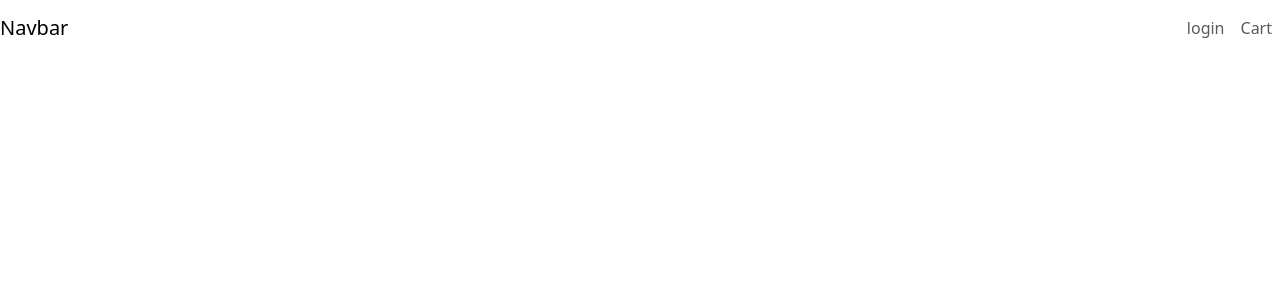
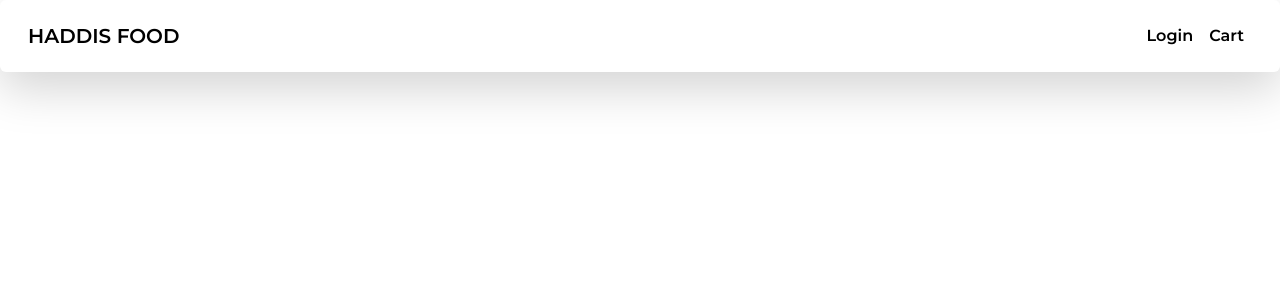
Before and after one commit to Kumilachew-g/food-delivery, a React (Create React App) app: page / in a window 1280 px wide. Shown: the top 300 px of the page. Built offline with nearby package versions, Linux system fonts and the light colour scheme.

Commit message:
Add navBar stylings

```diff
--- a/src/App.js
+++ b/src/App.js
@@ -1,5 +1,5 @@
 import './App.css';
-import 'bootstrap/dist/css/bootstrap.min.css';
+import bootstrap from '../node_modules/bootstrap/dist/css/bootstrap.min.css';
 import Navbar from './components/Navbar';
 
 function App() {
--- a/src/components/Navbar.jsx
+++ b/src/components/Navbar.jsx
@@ -3,34 +3,36 @@ import React from 'react';
 function Navbar() {
   return (
     <div>
-      <nav className='navbar navbar-expand-lg'>
-        <a className='navbar-brand' href='#'>
-          Navbar
+      <nav class='navbar navbar-expand-lg shadow-lg p-3 mb-5 bg-body rounded'>
+        <div class='container-fluid'>
+          <a class='navbar-brand' href='#'>
+            HADDIS FOOD
           </a>
           <button
-          className='navbar-toggler'
+            class='navbar-toggler'
             type='button'
-          data-toggle='collapse'
-          data-target='#navbarNav'
+            data-bs-toggle='collapse'
+            data-bs-target='#navbarNav'
             aria-controls='navbarNav'
             aria-expanded='false'
             aria-label='Toggle navigation'
           >
-          <span className='navbar-toggler-icon'></span>
+            <span class='navbar-toggler-icon'></span>
           </button>
-        <div className='collapse navbar-collapse' id='navbarNav'>
-          <ul className='navbar-nav ms-auto'>
-            <li className='nav-item'>
-              <a className='nav-link' href='#'>
-                login
+          <div class='collapse navbar-collapse' id='navbarNav'>
+            <ul class='navbar-nav ms-auto'>
+              <li class='nav-item'>
+                <a class='nav-link' aria-current='page' href='#'>
+                  Login
                 </a>
               </li>
-            <li className='nav-item'>
-              <a className='nav-link' href='#'>
+              <li class='nav-item'>
+                <a class='nav-link' href='#'>
                   Cart
                 </a>
               </li>
             </ul>
+          </div>
         </div>
       </nav>
     </div>
--- a/src/index.css
+++ b/src/index.css
@@ -1,5 +1,4 @@
-@import url('https://fonts.googleapis.com/css2?family=Montserrat:ital,wght@1,600&family=Open+Sans&display=swap');
-
+@import url('https://fonts.googleapis.com/css2?family=Montserrat:ital,wght@0,600;1,600&family=Open+Sans&display=swap');
 body {
   margin: 0;
   font-family: -apple-system, BlinkMacSystemFont, 'Segoe UI', 'Roboto', 'Oxygen',
@@ -7,10 +6,18 @@ body {
     sans-serif;
   -webkit-font-smoothing: antialiased;
   -moz-osx-font-smoothing: grayscale;
-  font-family: 'Montserrat', sans-serif;
+  font-family: 'Montserrat', sans-serif !important;
 }
 
 code {
   font-family: source-code-pro, Menlo, Monaco, Consolas, 'Courier New',
     monospace;
 }
+
+.nav-link {
+  color: black !important;
+}
+
+.navbar-brand {
+  color: black !important;
+}
```
Lines whose indentation alone changed are shown as unchanged.
